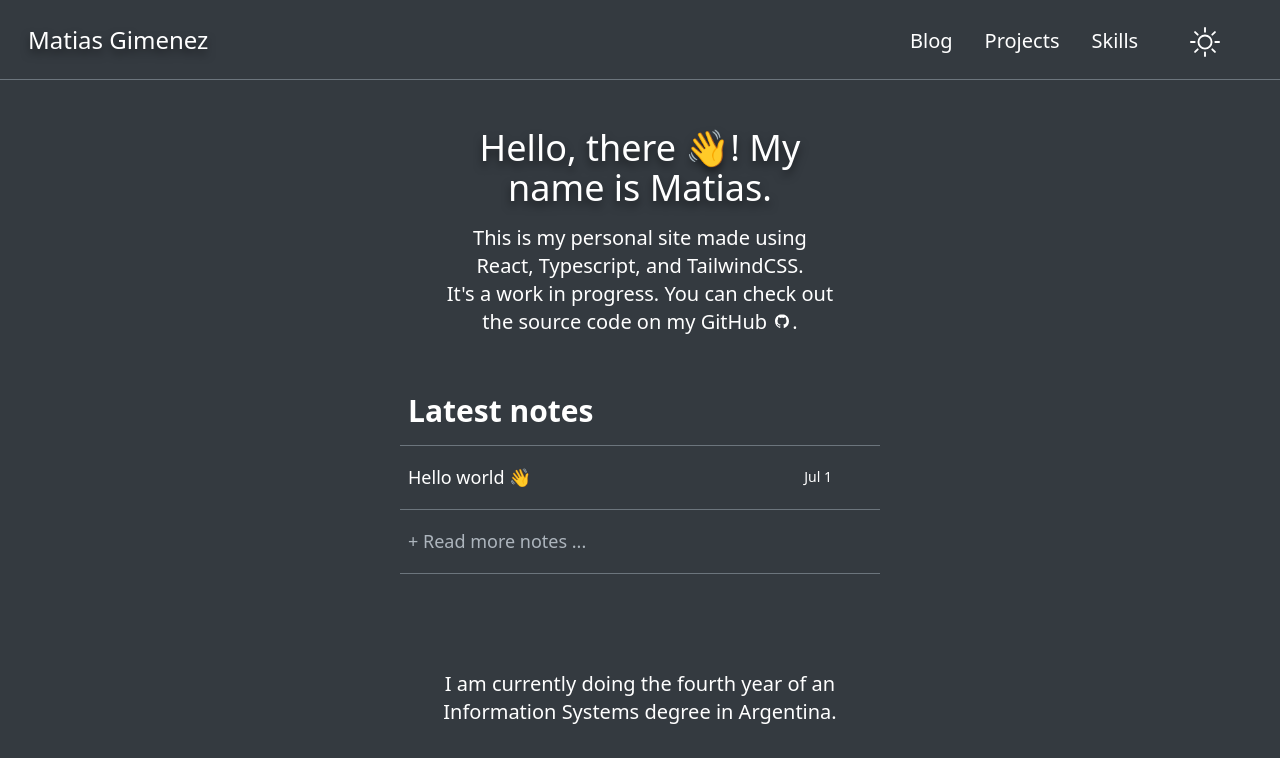
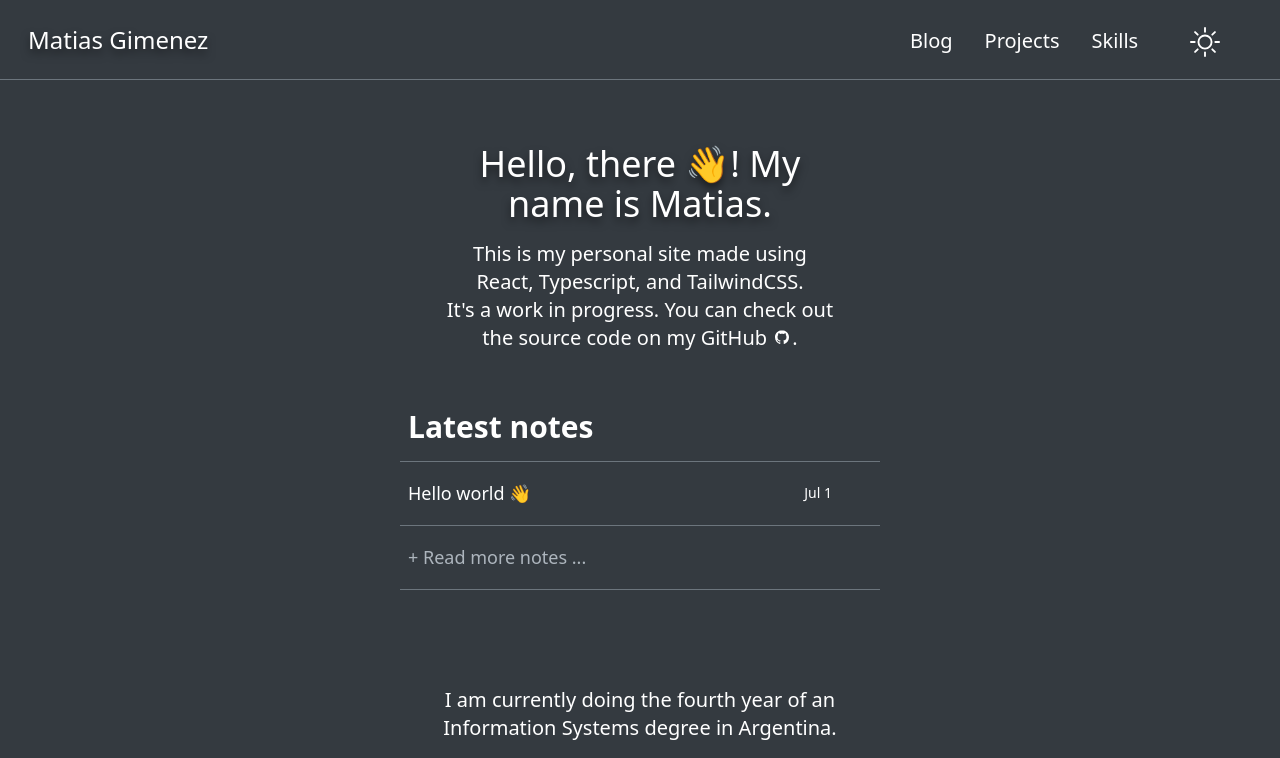
Before and after one commit to matiasgimenezdev/portfolio, a React (Vite) app: page / in a window 1280 px wide. Shown: the top 758 px of the page. Built offline with nearby package versions, Linux system fonts and the light colour scheme.

Commit message:
increasing padding top

```diff
--- a/src/pages/HomePage.tsx
+++ b/src/pages/HomePage.tsx
@@ -14,7 +14,7 @@ export const HomePage: FunctionComponent = () => {
 			<main
 				className={`${
 					theme == 'light' ? 'bg-white' : 'bg-grey-darkest'
-				} flex flex-col items-center pt-12 min-h-60`}
+				} flex flex-col items-center pt-16 min-h-60`}
 			>
 				<Balancer
 					className={`${
```
